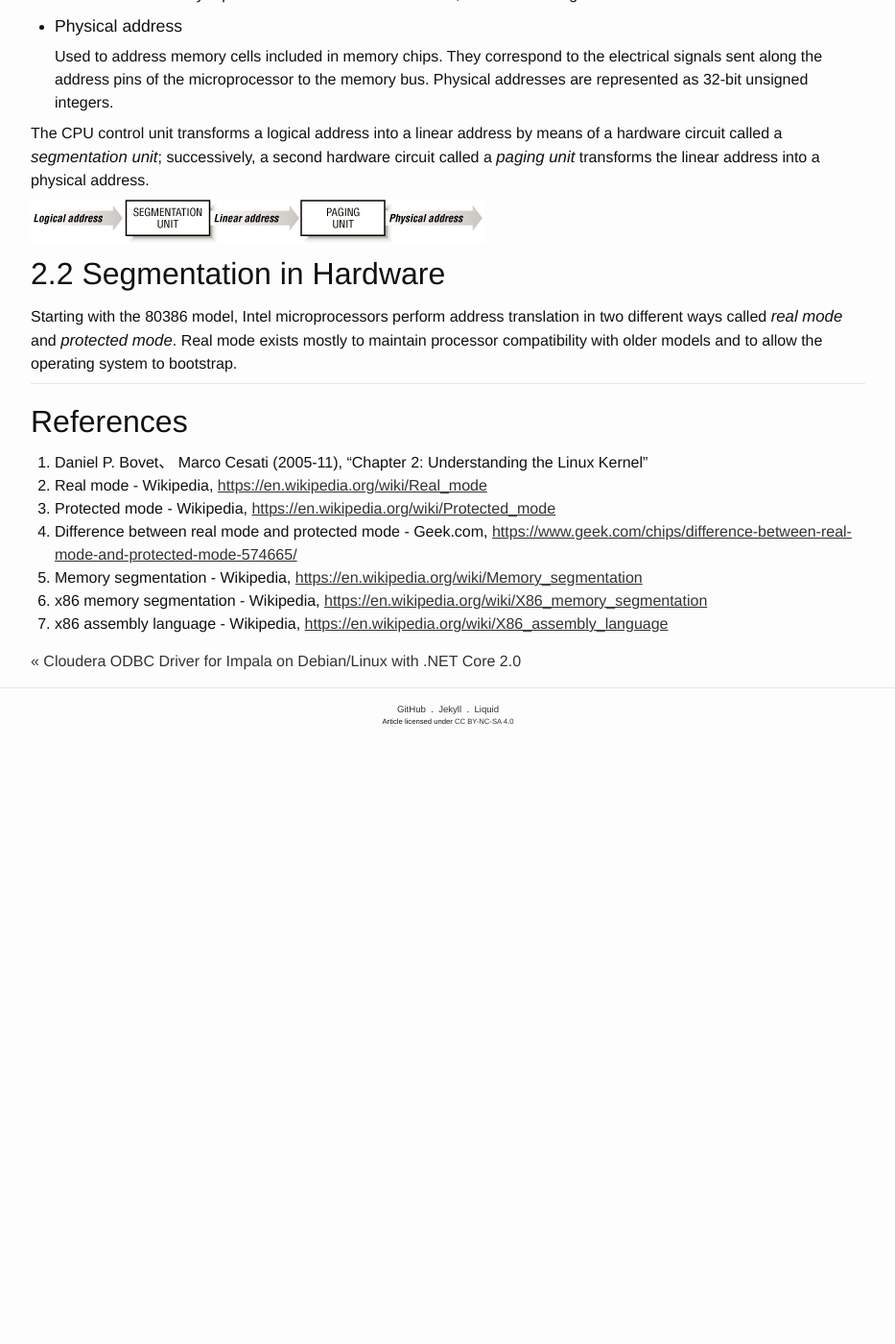
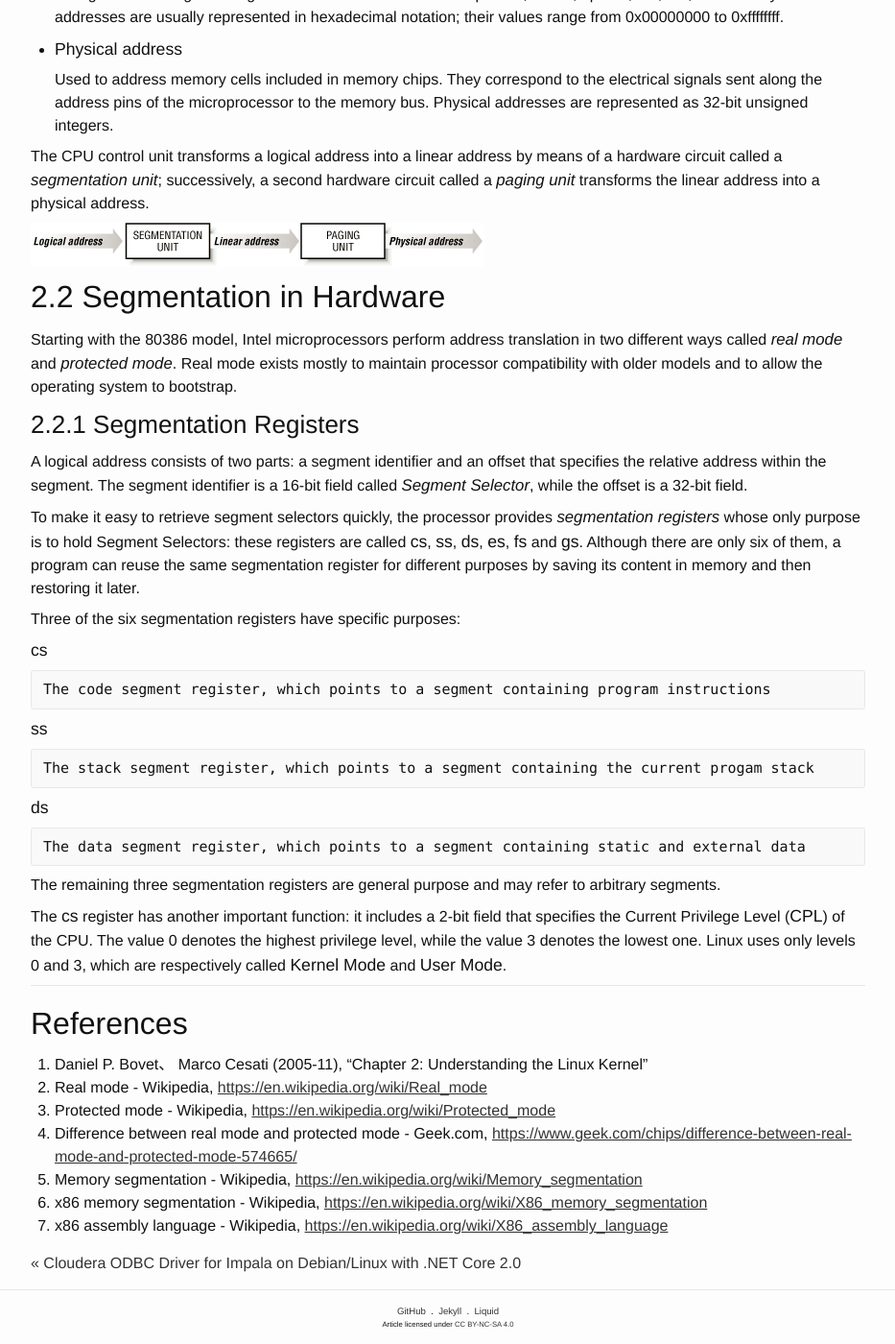
Before and after one commit to ousiax/ousiax.github.io, a Jekyll site: the page built from _posts/2017-11-26-understanding-the-linux-kernel-02-memory-addressing.md, in a window 1280 px wide and 1400 px high, scrolled down 634 px. Shown: the whole window at 96% size, without its empty margins (173-1106 px from the left). Built offline with Jekyll 4.4.1, drawn with Linux system fonts in a browser that asks for light colours; before the commit the page ends 1407 px from its top, so only the background shows below that; some of the changed text lies outside the part shown.

Commit message:
Add Segmentation Registers

```diff
--- a/_posts/2017-11-26-understanding-the-linux-kernel-02-memory-addressing.md
+++ b/_posts/2017-11-26-understanding-the-linux-kernel-02-memory-addressing.md
@@ -37,6 +37,31 @@ The CPU control unit transforms a logical address into a linear address by means
 
 Starting with the 80386 model, Intel microprocessors perform address translation in two different ways called *real mode* and *protected mode*. Real mode exists mostly to maintain processor compatibility with older models and to allow the operating system to bootstrap.
 
+### 2.2.1 Segmentation Registers
+
+A logical address consists of two parts: a segment identifier and an offset that specifies the relative address within the segment. The segment identifier is a 16-bit field called *Segment Selector*, while the offset is a 32-bit field.
+
+To make it easy to retrieve segment selectors quickly, the processor provides *segmentation registers* whose only purpose is to hold Segment Selectors: these registers are called **cs**, **ss**, **ds**, **es**, **fs** and **gs**. Although there are only six of them, a program can reuse the same segmentation register for different purposes by saving its content in memory and then restoring it later.
+
+Three of the six segmentation registers have specific purposes:
+
+**cs**
+
+    The code segment register, which points to a segment containing program instructions
+
+**ss**
+
+    The stack segment register, which points to a segment containing the current progam stack
+
+**ds**
+
+    The data segment register, which points to a segment containing static and external data
+
+The remaining three segmentation registers are general purpose and may refer to arbitrary segments.
+
+The **cs** register has another important function: it includes a 2-bit field that specifies the Current Privilege Level (**CPL**) of the CPU. The value 0 denotes the highest privilege level, while the value 3 denotes the lowest one. Linux uses only levels 0 and 3, which are respectively called **Kernel Mode** and **User Mode**.
+
+
 - - -
 
 ## References
```
